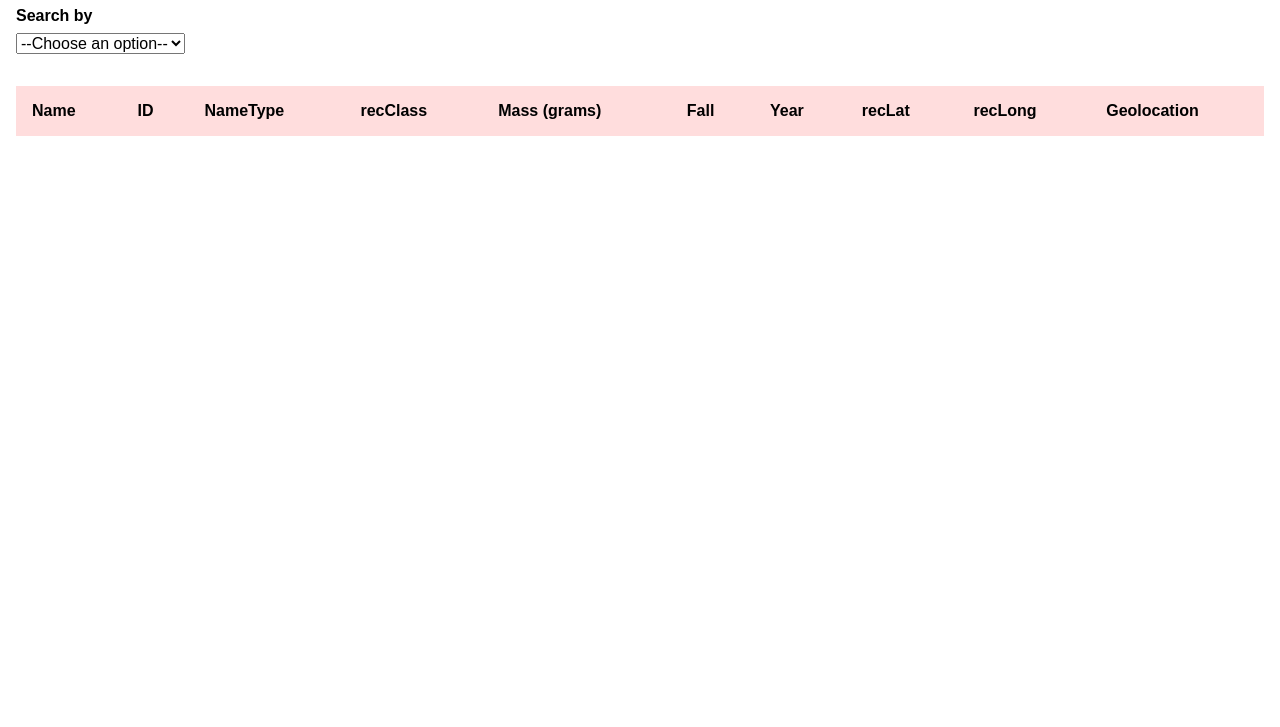
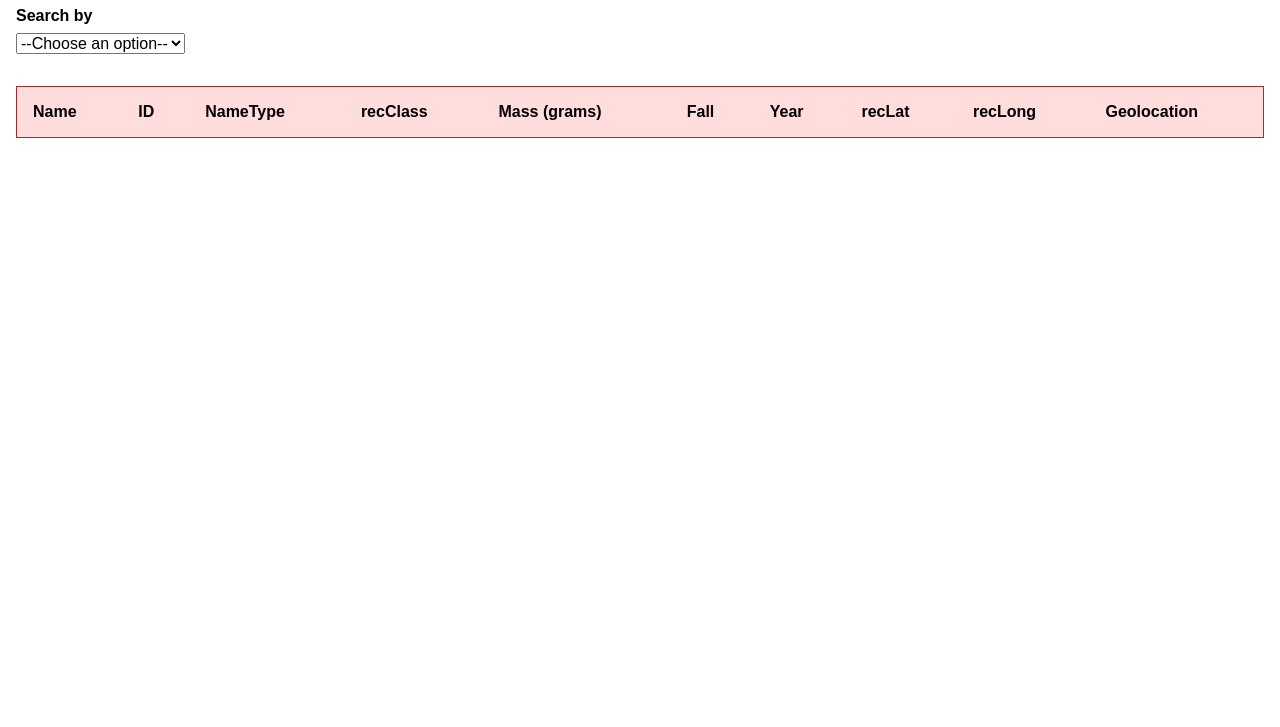
Before and after one commit to DarrickFauvel/chingu-meteorites, a plain HTML site: page index.html in a window 1280 px wide. Shown: the part 73-800 px from the top of the page. Drawn offline with nearby package versions, Linux system fonts and the light colour scheme; no server answers; a web font is replaced by a local one.

Commit message:
Add table wrapper styling

```diff
--- a/css/style.css
+++ b/css/style.css
@@ -55,15 +55,15 @@ label {
 }
 
 /* Table display */
-#graph {
-  max-height: 80vh;
+.table-wrapper {
+  max-height: 40em;
   overflow: scroll;
+  border: 1px solid brown;
 }
 
 table {
   position: relative;
   width: 100%;
-  /* border: 1px solid rgb(153, 9, 9); */
   border-collapse: collapse;
 }
 
```
